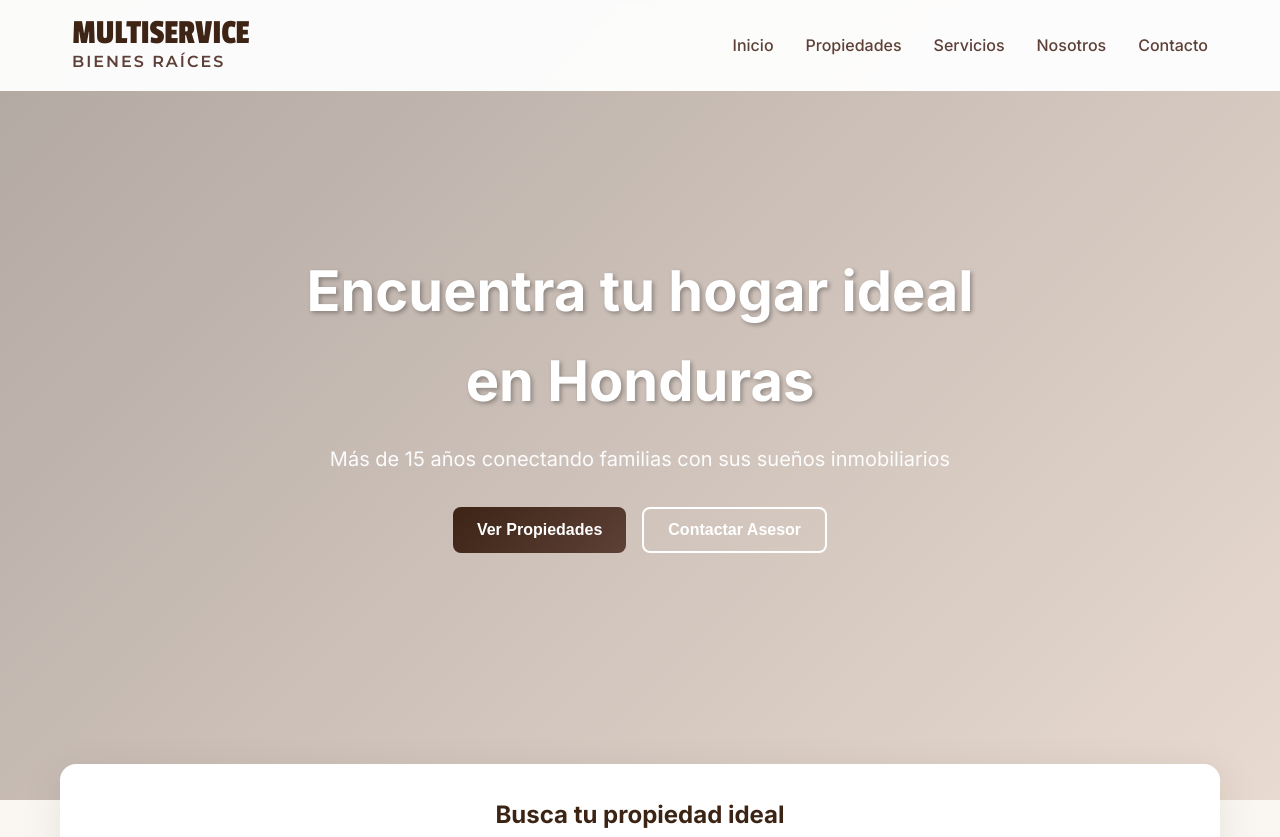
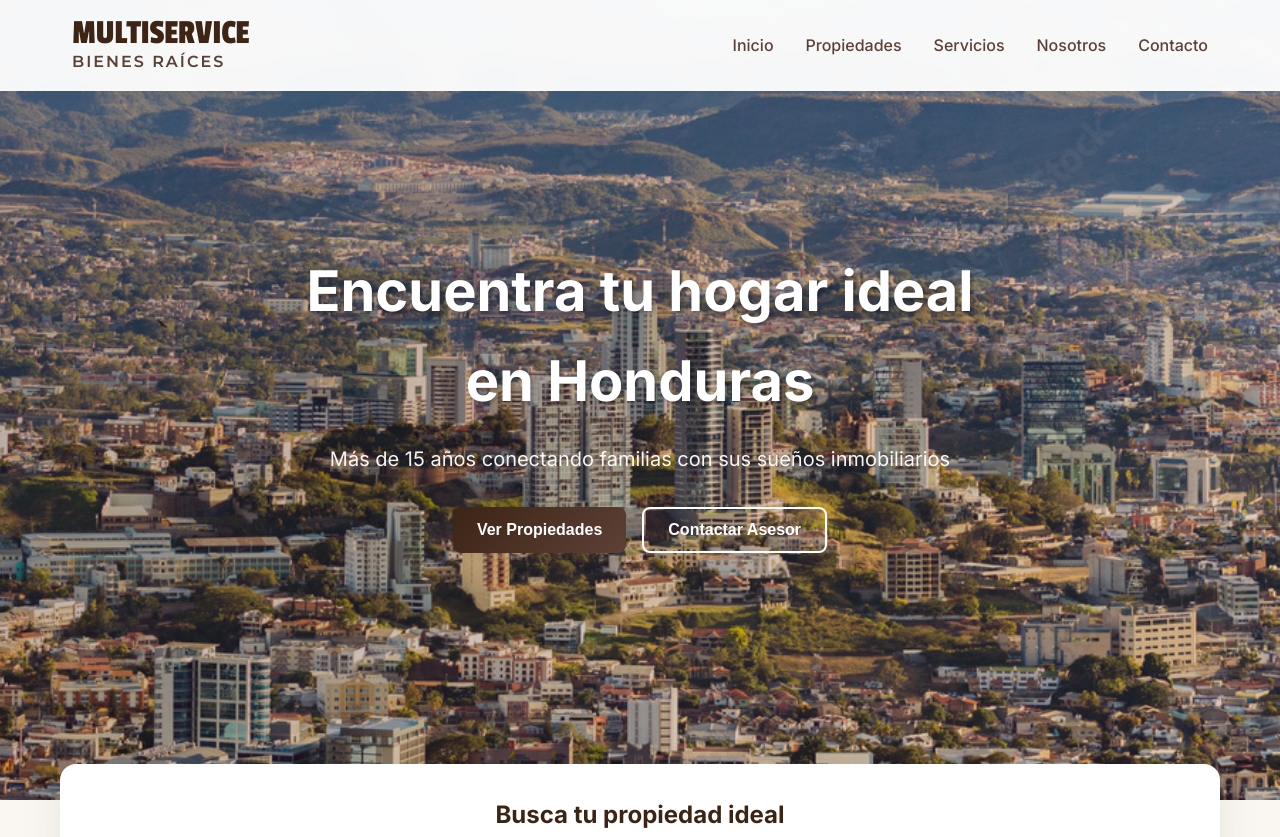
Before and after one commit to jorgeguillenjr/Multiservice, a website built with Vite: page index.html in a window 1280 px wide. Shown: the top 837 px of the page. Built offline with nearby package versions, Linux system fonts and the light colour scheme; a web font is replaced by a local one.

Commit message:
Updated styles.css

```diff
--- a/styles.css
+++ b/styles.css
@@ -126,7 +126,7 @@ body {
     width: 100%;
     height: 100%;
     z-index: -2;
-    /* background-image: url('https://images.pexels.com/photos/1396132/pexels-photo-1396132.jpeg?auto=compress&cs=tinysrgb&w=1920&h=1080&fit=crop'); */
+    background-image: url('/Images/Tegucigalpa.jpg?auto=compress&cs=tinysrgb&w=1920&h=1080&fit=crop');
     background-size: cover;
     background-position: center;
     background-repeat: no-repeat;
```
